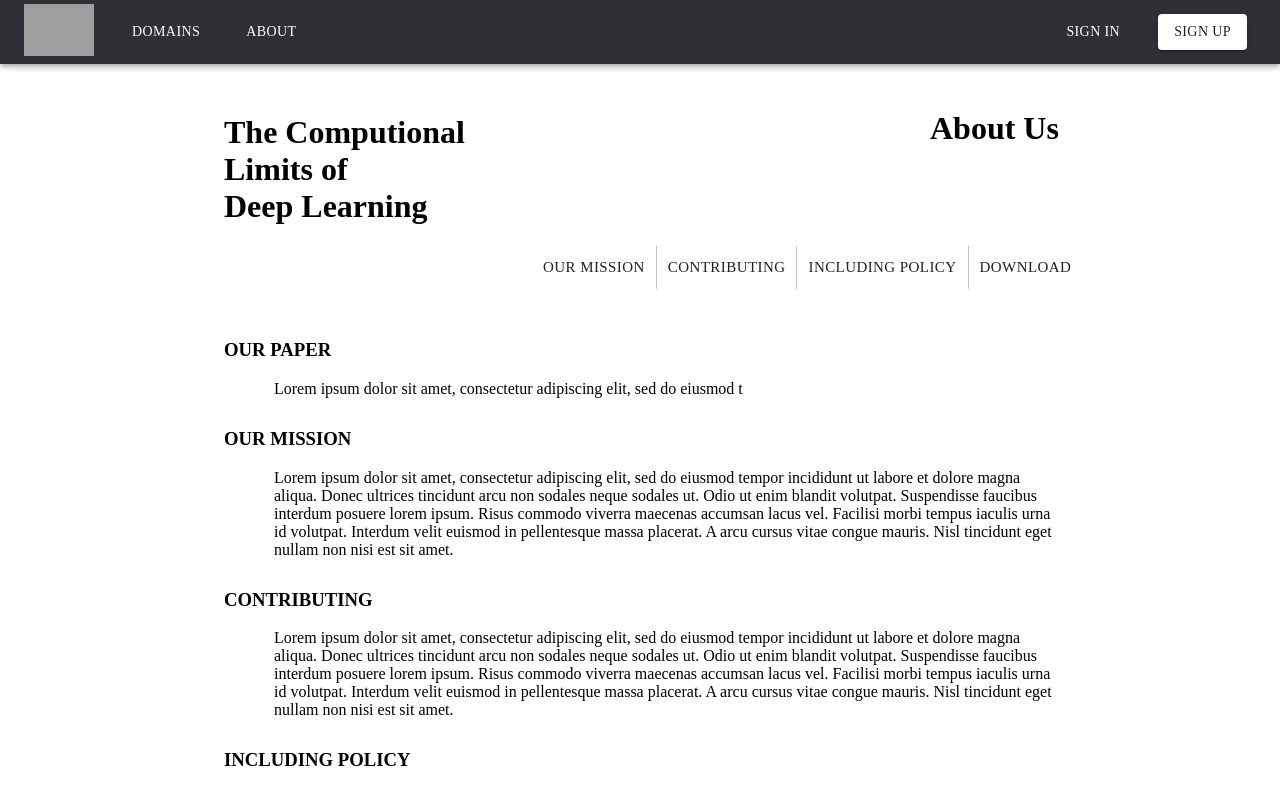
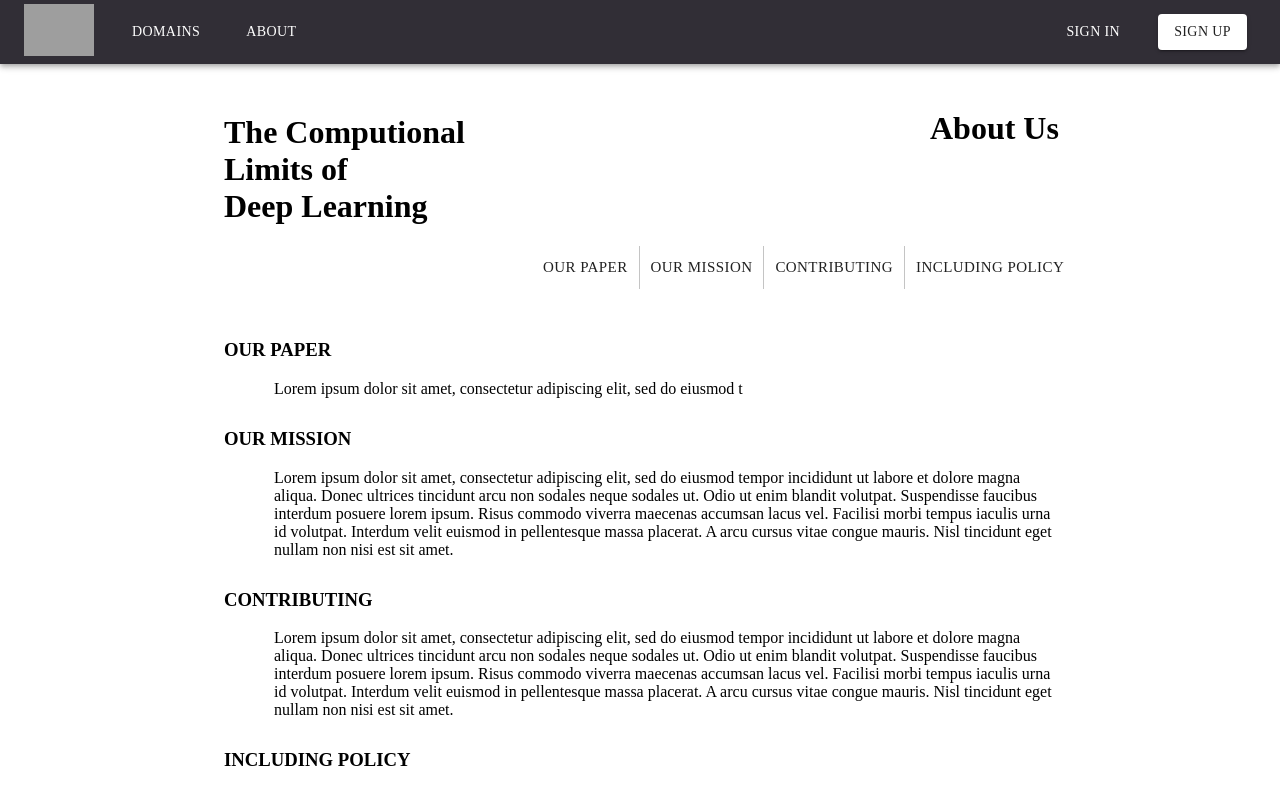
Before and after one commit to UnBArqDsw/2020.1_G2_TCLDL_Client, a Next.js app: page /about in a window 1280 px wide. Shown: the top 790 px of the page. Built offline with nearby package versions, Linux system fonts and the light colour scheme; grey boxes are pictures that could not be loaded; a web font is replaced by a local one.

Commit message:
Adds our paper button
Signed-off-by: Gabriel <gabrielfilipe7unb@gmail.com>
Co-authored-by: Guilherme Banci <guibanci@gmail.com>

```diff
--- a/src/components/AboutContainer.js
+++ b/src/components/AboutContainer.js
@@ -59,10 +59,10 @@ export default function AboutContainer() {
               size="large"
               borderRight="unset"
             >
+              <Button>Our Paper</Button>
               <Button>Our Mission</Button>
               <Button>Contributing</Button>
               <Button>including policy</Button>
-              <Button>download</Button>
             </ButtonGroup>
           </div>
         </Grid>
```
